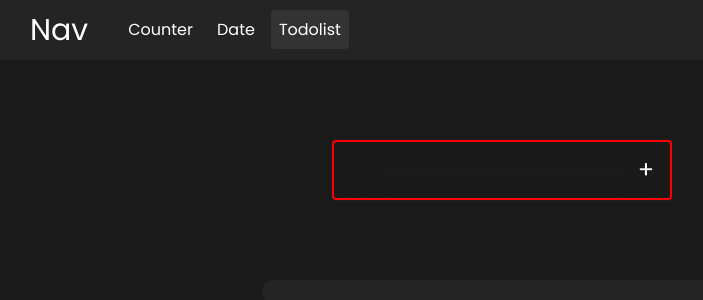
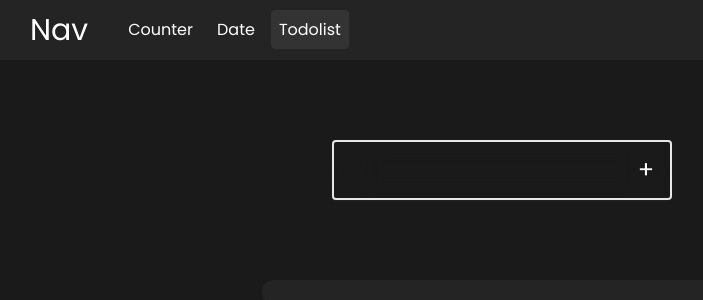
Before and after one commit to ycelik0/react-projects, a React (Vite) app: page /todolist in a window 1280 px wide. Shown: the top 300 px of the page, without its empty margins (138-841 px from the left). Built offline with nearby package versions, Linux system fonts and the light colour scheme.

Commit message:
input border werkt maar input niet leeg

```diff
--- a/src/components/TodoList/TodoForm.jsx
+++ b/src/components/TodoList/TodoForm.jsx
@@ -4,6 +4,7 @@ import { v4 as uuidv4 } from "uuid";
 const TodoForm = (props) => {
   const [inputValue, setInputValue] = useState('');
   const [todoStatus, setTodoStatus] = useState('');
+  const [isInputValid, setIsInputValid] = useState(true);
 
   const inputHandler = (event) => {
     setInputValue(event.target.value);
@@ -11,7 +12,7 @@ const TodoForm = (props) => {
 
   const buttonHandler = (event) => {
     event.preventDefault()
-    if (inputValue !== '') {
+    if (inputValue.trim().length !== 0) {
       setTodoStatus(false)
       props.onSetTodo({
         key: uuidv4(),
@@ -20,14 +21,15 @@ const TodoForm = (props) => {
       });
       setInputValue('');
       setTodoStatus('');
+      setIsInputValid(true)
+    } else {
+      setIsInputValid(false)
     }
   }
 
   return (
-    <form className={`self-center my-[5rem] backdrop-blur-xl rounded border-2 border-secondary shadow shadow-secondary`} style={{
-      borderColor: (inputValue == '' ? 'red' : '')
-    }}>
-      <input type="text" className='px-4 py-3 w-[18rem] bg-transparent outline-none' onChange={inputHandler} />
+    <form className={`self-center my-[5rem] backdrop-blur-xl rounded border-2 border-${isInputValid ? 'secondary' : 'red-600'} shadow shadow-secondary`}>
+      <input type="text" className='px-4 py-3 w-[18rem] bg-transparent outline-none' onChange={inputHandler}/>
       <button type="submit" className='py-3 px-4 text-2xl transition-all rounded hover:bg-orange-500' onClick={buttonHandler}>+</button>
     </form>
   )
--- a/src/components/TodoList/Todos.jsx
+++ b/src/components/TodoList/Todos.jsx
@@ -1,4 +1,4 @@
-import React, { useState } from 'react'
+import React from 'react'
 import Todo from './Todo';
 
 const Todos = (props) => {
```
